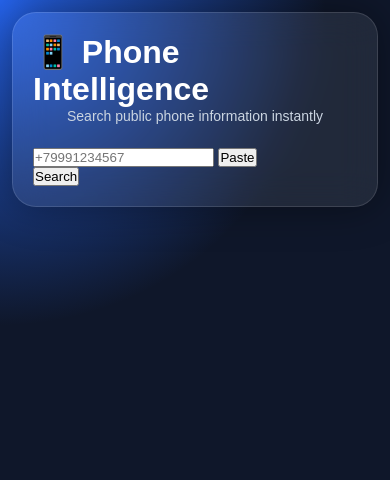
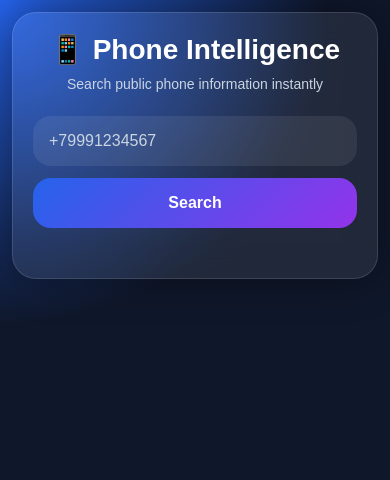
Before and after one commit to maksymtelegram0-source/phone-info-site, a Flask app: page / in a window 390 px wide. Shown: the top 480 px of the page. Run offline with Flask 3, Linux system fonts and the light colour scheme.

Commit message:
final mobile design

```diff
--- a/templates/index.html
+++ b/templates/index.html
@@ -1,46 +1,41 @@
 <!DOCTYPE html>
-<html lang="ru">
+<html lang="en">
 <head>
     <meta charset="UTF-8">
     <meta name="viewport" content="width=device-width, initial-scale=1.0">
-
     <title>Phone Intelligence</title>
 
     <link rel="stylesheet" href="{{ url_for('static', filename='style.css') }}">
 </head>
+
 <body>
 
-<div class="container fade-in">
+<div class="container">
 
-    <div class="top-glow"></div>
+    <div class="logo">
+        📱 Phone Intelligence
+    </div>
 
-    <h1>📱 Phone Intelligence</h1>
+    <div class="subtitle">
+        Search public phone information instantly
+    </div>
 
-    <p class="subtitle">
-        Search public phone information instantly
-    </p>
+    <form method="POST">
 
-    <form method="POST" id="searchForm">
-
-        <div class="input-wrapper">
+        <div class="search-box">
 
             <input
                 type="text"
-                name="number"
-                id="phoneInput"
+                name="phone"
                 placeholder="+79991234567"
                 required
             >
 
-            <button type="button" id="pasteBtn">
-                Paste
+            <button type="submit">
+                Search
             </button>
 
         </div>
-
-        <button type="submit" id="searchBtn">
-            Search
-        </button>
 
     </form>
 
@@ -48,58 +43,80 @@
 
     {% if result %}
 
-    <div class="result slide-up">
+    <div class="result">
 
-        {% if result.error %}
+        <div class="result-top">
 
-            <div class="error">
-                {{ result.error }}
+            <h2>Result</h2>
+
+            <button class="copy-btn" onclick="copyResult()">
+                Copy
+            </button>
+
+        </div>
+
+        <div class="result-grid">
+
+            <div class="result-card">
+                <div class="label">
+                    📞 Number
+                </div>
+
+                <div class="value">
+                    {{ result.number }}
+                </div>
             </div>
 
-        {% else %}
+            <div class="result-card">
+                <div class="label">
+                    🌍 Country
+                </div>
 
-            <div class="result-header">
-                <h2>Result</h2>
-
-                <button class="copy-btn" id="copyBtn">
-                    Copy
-                </button>
+                <div class="value">
+                    {{ result.country_name }}
+                </div>
             </div>
 
-            <div class="info-card">
-                <span>📞 Number</span>
-                <p>{{ result.international_format }}</p>
+            <div class="result-card">
+                <div class="label">
+                    📍 Region
+                </div>
+
+                <div class="value">
+                    {{ result.location }}
+                </div>
             </div>
 
-            <div class="info-card">
-                <span>🌍 Country</span>
-                <p>
-                    {% if result.country_code == 'RU' %}🇷🇺{% endif %}
-                    {% if result.country_code == 'US' %}🇺🇸{% endif %}
-                    {% if result.country_code == 'UA' %}🇺🇦{% endif %}
-                    {% if result.country_code == 'GB' %}🇬🇧{% endif %}
-                    {% if result.country_code == 'DE' %}🇩🇪{% endif %}
-                    {{ result.country_name }}
-                </p>
+            <div class="result-card">
+                <div class="label">
+                    📡 Carrier
+                </div>
+
+                <div class="value">
+                    {{ result.carrier }}
+                </div>
             </div>
 
-            <div class="info-card">
-                <span>📍 Region</span>
-                <p>{{ result.location }}</p>
+            <div class="result-card">
+                <div class="label">
+                    ☎️ Type
+                </div>
+
+                <div class="value">
+                    {{ result.line_type }}
+                </div>
             </div>
 
-            <div class="info-card">
-                <span>📡 Carrier</span>
-                <p>{{ result.carrier }}</p>
-            </div>
+        </div>
 
-            <div class="info-card">
-                <span>☎️ Type</span>
-                <p>{{ result.line_type }}</p>
-            </div>
+    </div>
 
-        {% endif %}
+    {% endif %}
 
+    {% if error %}
+
+    <div class="error">
+        {{ error }}
     </div>
 
     {% endif %}
@@ -108,60 +125,24 @@
 
 <script>
 
-const form = document.getElementById("searchForm");
+const form = document.querySelector("form");
 const loader = document.getElementById("loader");
-const button = document.getElementById("searchBtn");
-const input = document.getElementById("phoneInput");
-const pasteBtn = document.getElementById("pasteBtn");
 
-form.addEventListener("submit", function(event){
-
-    const value = input.value.trim();
-
-    if(value.length < 8){
-        alert("Введите корректный номер");
-        event.preventDefault();
-        return;
-    }
-
+form.addEventListener("submit", () => {
     loader.style.display = "block";
-    button.innerText = "Searching...";
-    button.disabled = true;
-
 });
 
-pasteBtn.addEventListener("click", async () => {
+function copyResult(){
 
-    try {
+    const text = `
+Number: {{ result.number if result else '' }}
+Country: {{ result.country_name if result else '' }}
+Region: {{ result.location if result else '' }}
+Carrier: {{ result.carrier if result else '' }}
+Type: {{ result.line_type if result else '' }}
+    `;
 
-        const text = await navigator.clipboard.readText();
-        input.value = text;
-
-    } catch {
-
-        alert("Clipboard unavailable");
-
-    }
-
-});
-
-const copyBtn = document.getElementById("copyBtn");
-
-if(copyBtn){
-
-    copyBtn.addEventListener("click", async () => {
-
-        const resultText = document.querySelector(".result").innerText;
-
-        await navigator.clipboard.writeText(resultText);
-
-        copyBtn.innerText = "Copied";
-
-        setTimeout(() => {
-            copyBtn.innerText = "Copy";
-        }, 2000);
-
-    });
+    navigator.clipboard.writeText(text);
 
 }
 
```
